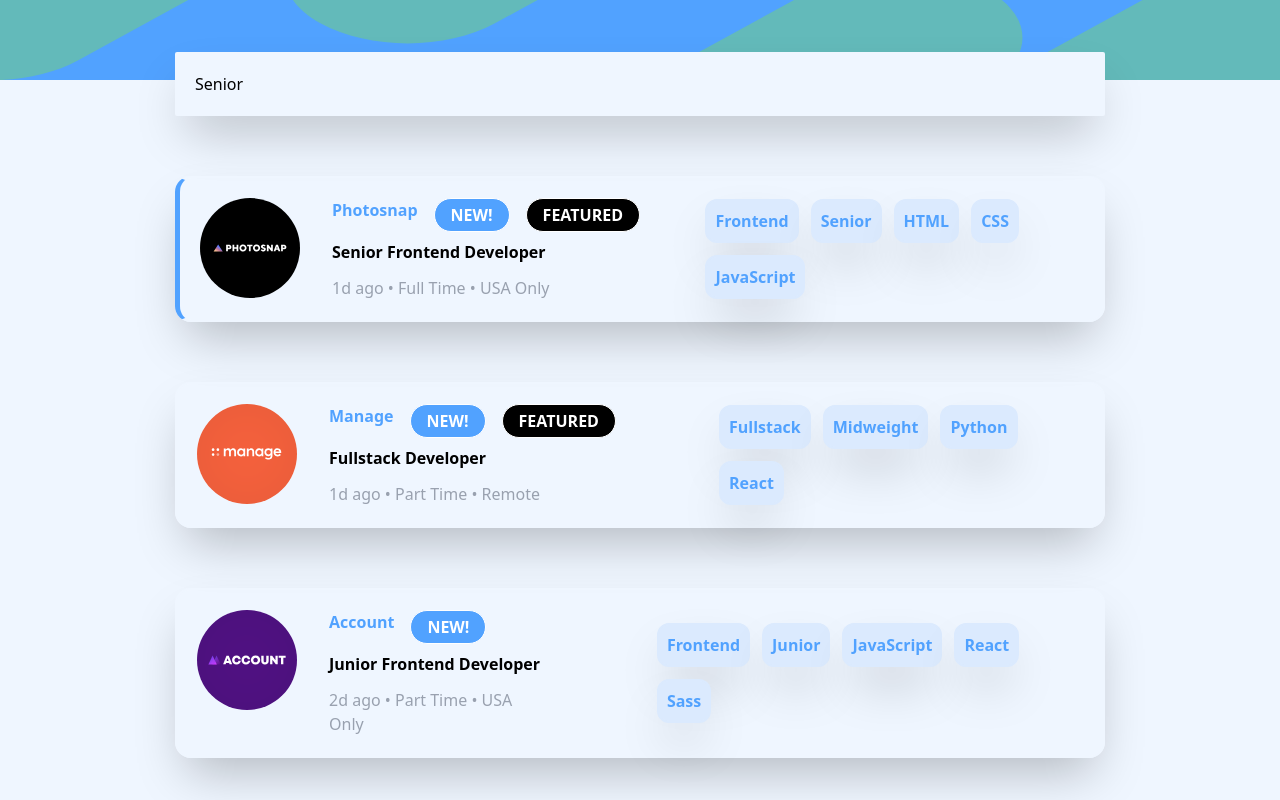
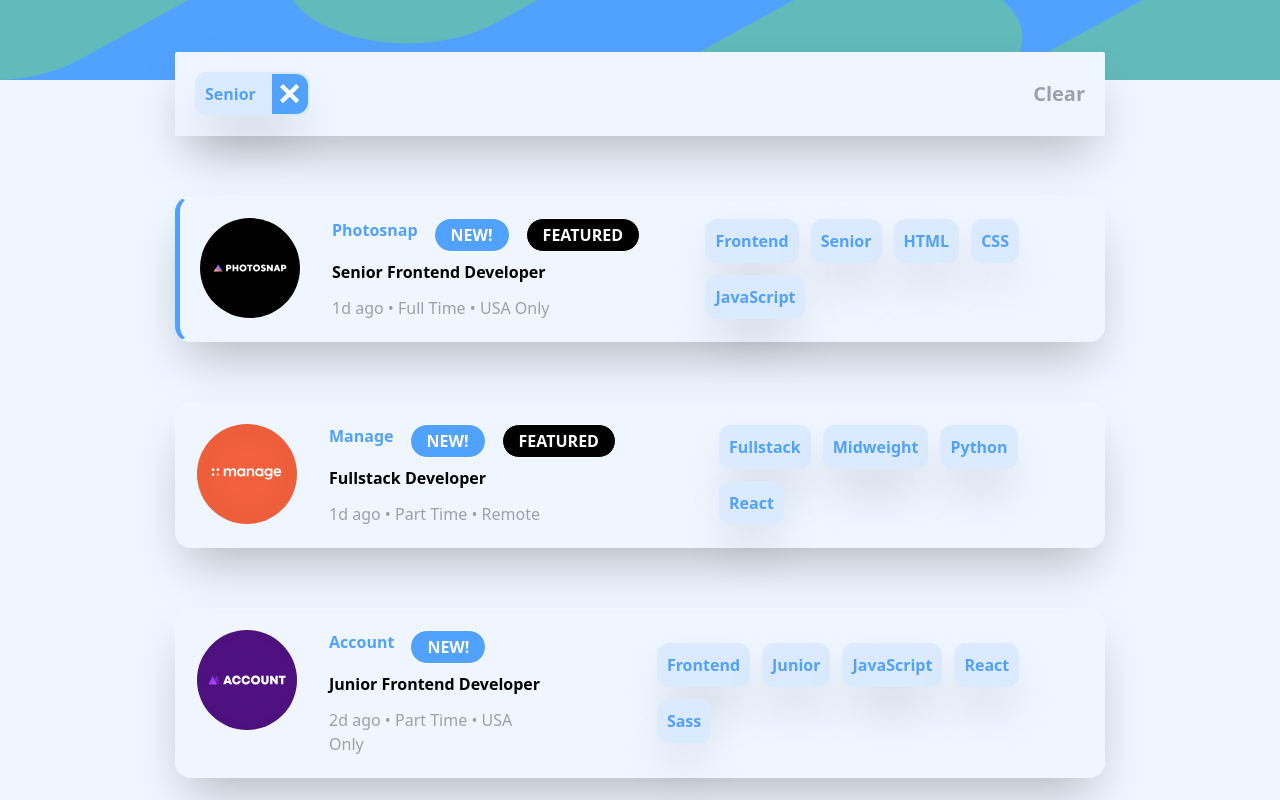
Before and after one commit to StormKing969/job-listing-with-filter, a React (Vite) app: page / in a window 1280 px wide. Both pictures are taken after a click on the element "Senior". Shown: the top 800 px of the page. Built offline with nearby package versions, Linux system fonts and the light colour scheme.

Commit message:
Search Bar Complete

```diff
--- a/src/components/Home.tsx
+++ b/src/components/Home.tsx
@@ -18,7 +18,9 @@ const Home = () => {
       setSearchTrigger(true);
       ApplicationCardDynamicMargin = "";
       if (filter.length !== 0) {
-        setFilter((prevState) => [...prevState, searchTerm]);
+        if (!filter.includes(searchTerm)) {
+          setFilter((prevState) => [...prevState, searchTerm]);
+        }
       } else {
         setFilter([searchTerm]);
       }
@@ -26,7 +28,7 @@ const Home = () => {
       setSearchTrigger(false);
       ApplicationCardDynamicMargin = "first:mt-35";
     }
-  }, [searchTerm, searchTrigger]);
+  }, [searchTerm]);
 
   return (
     <main className={"p-0 m-0 box-border bg-blue-50 relative z-10"}>
@@ -45,12 +47,7 @@ const Home = () => {
         className={"flex flex-col gap-3 items-center justify-center p-5"}
       >
         <div className={"lg:w-3/4 w-[350px]"}>
-          {searchTrigger && (
-            <SearchBar
-              searchTerm={searchTerm}
-              setJobApplications={setJobApplications}
-            />
-          )}
+          {searchTrigger && filter.length !== 0 && <SearchBar filter={filter} setFilter={setFilter} />}
 
           {jobApplications.map((item) => (
             <ApplicationCard
--- a/src/components/SearchBar.tsx
+++ b/src/components/SearchBar.tsx
@@ -1,17 +1,32 @@
 import React, { type SetStateAction } from "react";
-import type { JobApplication } from "../../types/job";
+import SearchInfoWrapper from "./SearchInfoWrapper.tsx";
 
 const SearchBar = ({
-  searchTerm,
-  setJobApplications,
+  filter,
+  setFilter,
 }: {
-  searchTerm: string;
-  setJobApplications: React.Dispatch<SetStateAction<JobApplication[]>>;
+  filter: string[];
+  setFilter: React.Dispatch<SetStateAction<string[]>>;
 }) => {
   return (
-    <div className="bg-blue-50 rounded-xs shadow-2xl p-5 mb-15 mt-8">
-      <div>{searchTerm}</div>
-    </div>
+    <section className="bg-blue-50 rounded-xs shadow-2xl p-5 mb-15 mt-8 flex flex-row justify-between items-center">
+      <div className={"flex flex-row flex-wrap w-full gap-2"}>
+        {filter.map((ele, index) => (
+          <SearchInfoWrapper
+            key={index}
+            filterName={ele}
+            setFilter={setFilter}
+          />
+        ))}
+      </div>
+
+      <p
+        className={"font-bold text-gray-400 text-xl ml-5 cursor-pointer"}
+        onClick={() => setFilter([])}
+      >
+        Clear
+      </p>
+    </section>
   );
 };
 
--- /dev/null
+++ b/src/components/SearchInfoWrapper.tsx
@@ -0,0 +1,38 @@
+import React, { type SetStateAction } from "react";
+
+const SearchInfoWrapper = ({
+  filterName,
+  setFilter,
+}: {
+  filterName: string;
+  setFilter: React.Dispatch<SetStateAction<string[]>>;
+}) => {
+  const handleRemoveFilterName = (e: React.MouseEvent) => {
+    e.stopPropagation(); // Prevent the click from bubbling up to the parent
+    setFilter((prevState) => prevState.filter((item) => item !== filterName));
+  };
+
+  return (
+    <div
+      className={
+        "border-2 rounded-xl bg-blue-100 border-blue-100 shadow-2xl flex flex-row gap-2 justify-center items-center"
+      }
+    >
+      <p className={"font-bold text-blue-400 p-2"}>{filterName}</p>
+      <div
+        className={
+          "bg-blue-400 h-full w-full p-2 flex justify-center items-center rounded-r-xl"
+        }
+      >
+        <img
+          src={"/icon-remove.svg"}
+          alt={"Remove Icon"}
+          className={"size-5 cursor-pointer"}
+          onClick={handleRemoveFilterName}
+        />
+      </div>
+    </div>
+  );
+};
+
+export default SearchInfoWrapper;
```
